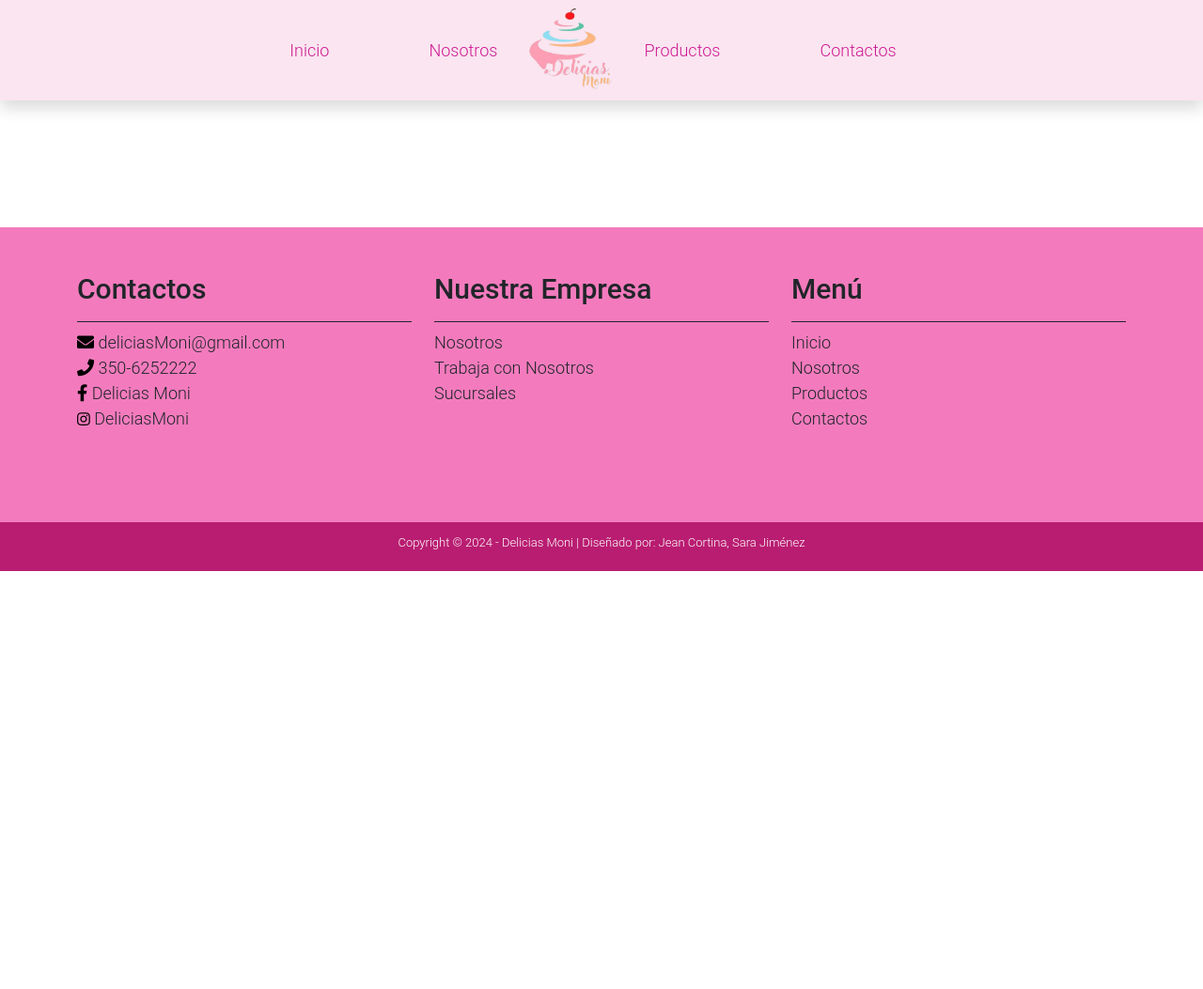
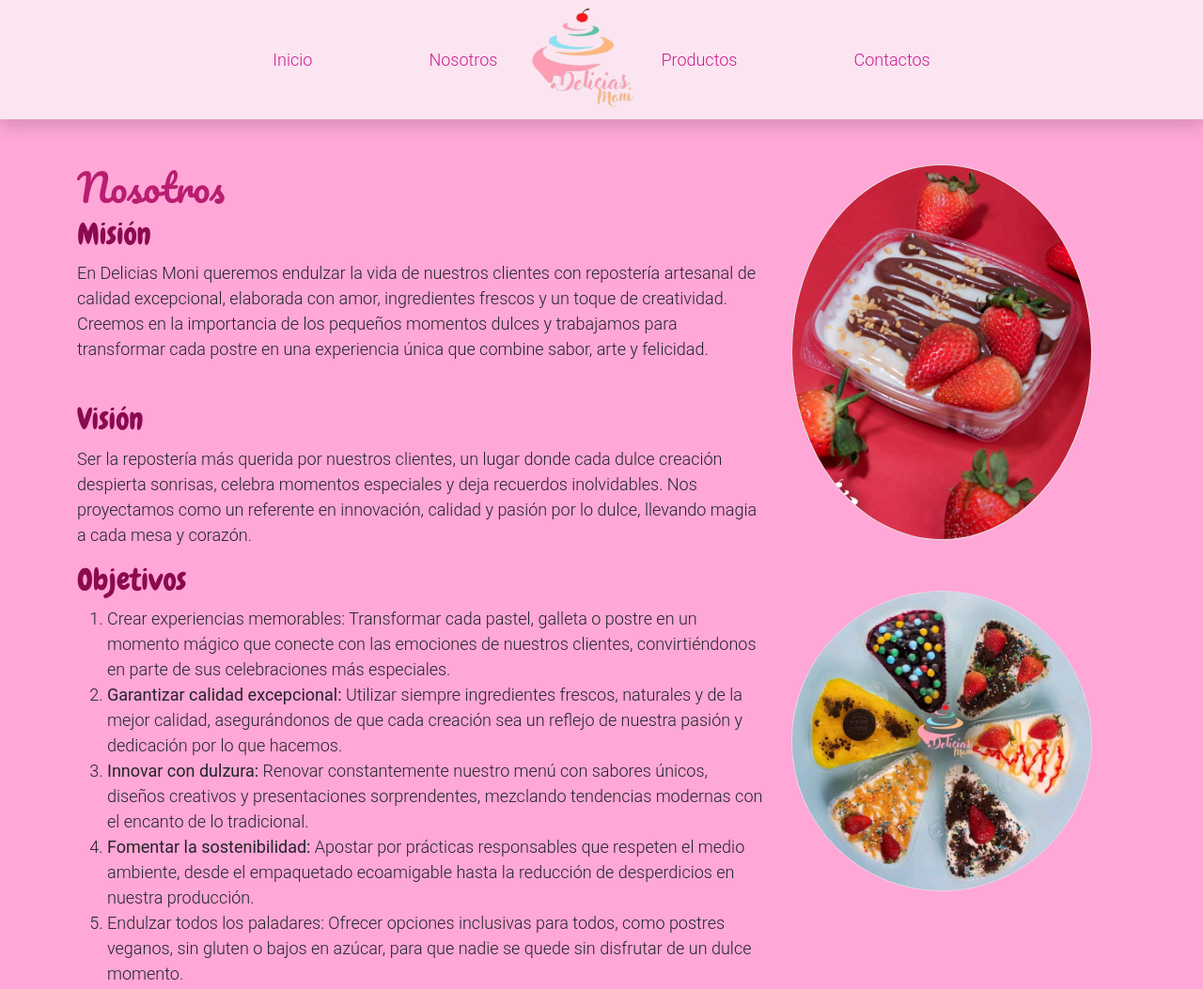
Before and after one commit to SARAJ2705/Proyecto, a plain HTML site: page nosotros.html in a window 1280 px wide. Shown: the top 1053 px of the page at 94% size. Before the commit the page ends 800 px from the top, so only its background shows below. Drawn offline with nearby package versions, Linux system fonts and the light colour scheme; files whose address does not match are found by name.

Commit message:
Solución a la barra de navegación

```diff
--- a/nosotros.html
+++ b/nosotros.html
@@ -11,8 +11,43 @@
     <link rel="stylesheet" href="assets/css/fontawesome.min.css">
     <link href="https://cdn.jsdelivr.net/npm/bootstrap@5.3.0-alpha3/dist/css/bootstrap.min.css" rel="stylesheet">
     <link href="https://fonts.googleapis.com/css2?family=Pacifico" rel="stylesheet">
+    <link href="https://fonts.googleapis.com/css2?family=Chewy" rel="stylesheet">
 </head>
 <body>
+    <!--Configuracion para la barra de navegación-->
+    <style>
+        .navbar {
+            padding: 1em 2em;
+        }
+
+        .navbar-nav {
+            display: flex;
+            align-items: center;
+        }
+
+        .nav-item {
+            margin-right: 3em;
+            margin-left: 3em;
+        }
+
+        .container-logo img {
+            border-radius: 50%;
+            max-width: 150px;
+            height: auto;
+        }
+
+        /* Responsive design */
+        @media (max-width: 800px) {
+            .navbar-nav {
+                flex-direction: column;
+                text-align: center;
+            }
+            .container-logo img {
+                max-width: 80px;
+                margin-top: 10px;
+            }
+        }
+    </style>
 
     <!-- Inicio Barra de navegación-->
     <nav class="navbar navbar-expand-lg navbar-ligth bg-ligth shadow" style="background-color: #fae5f0;">
@@ -21,44 +56,99 @@
                 <span class="navbar-toggler-icon"></span>
             </button>
 
-            <div class="container-logo" style="justify-content: center; position: absolute; left: 43%; @media (max-width: 800spx){
-                img{
-                    width: 8px;
-                }
-            }">
-                <img src="assets/img/logo-dmoni.png" alt="Delicias Moni Logo" width="30%" style="border-radius: 300% ;">
-            </div>
-
             <div class="collapse navbar-collapse mt-4 mb-4" id="navbarNav">
 
                 <ul class="navbar-nav" style="margin: auto;">
-                    <li class="nav-item" style="margin-right: 3em; margin-left: 2em;">
+                    <li class="nav-item">
                         <a class="nav-link active" aria-current="page" style="color:rgb(206, 26, 146)" href="index.html">Inicio</a>
                     </li>
-                    <li class="nav-item" style="margin-right: 3em; margin-left: 2em;">
+                    <li class="nav-item">
                         <a class="nav-link" href="nosotros.html" style="color:rgb(206, 26, 146)">Nosotros</a>
                     </li>
                     <li style="width: 50px;">
 
                     </li>
-                    <li class="nav-item" style="margin-right: 3em; margin-left: 2em;">
+                    <li class="nav-item">
                         <a class="nav-link" href="productos.html" style="color:rgb(206, 26, 146)">Productos</a>
                     </li>
-                    <li class="nav-item" style="margin-right: 3em; margin-left: 2em;">
+                    <li class="nav-item">
                         <a class="nav-link" href="#" style="color:rgb(206, 26, 146)">Contactos</a>
                     </li>
                 </ul>
+            </div>
+
+            <div class="container-logo" style="justify-content: center; position: absolute; margin-right: 1em; left: 43%;">
+                <img src="assets/img/logo-dmoni.png" alt="Delicias Moni Logo" width="150">
             </div>
         </div>
      </nav>
     <!--Fin Barra de navegacion-->
 
-    <!-- Inicio de seccion -->
+    <!-- Inicio de nosotros -->
 
-     <br><br><br><br><br>
+    <section class="bg-ligth py-5" style="background-color: #ffa7d6;">
+
+        <div class="container">
+            <div class="row align-item-center">
+                <div class="col-md-8 text-ligth">
+                    <h1 style="font-family: Pacifico; color: #b91d71; ">Nosotros</h1>
+                    <h2 style="font-family: Chewy; width: 20px; color: #8b0a4f;">Misión</h2>
+                    <p>
+                        En Delicias Moni queremos endulzar la vida de nuestros clientes con repostería artesanal de calidad excepcional,
+                        elaborada con amor, ingredientes frescos y un toque de creatividad.
+                        Creemos en la importancia de los pequeños momentos dulces y trabajamos para transformar cada postre en una experiencia única
+                        que combine sabor, arte y felicidad.
+
+                    </p>
+
+                    <br>
+                    <h2 style="font-family: Chewy; width: 20px; color: #8b0a4f;">Visión</h2>
+                    <p>Ser la repostería más querida por nuestros clientes, un lugar donde cada dulce creación despierta sonrisas,
+                        celebra momentos especiales y deja recuerdos inolvidables.
+                        Nos proyectamos como un referente en innovación, calidad y pasión por lo dulce, llevando magia a cada mesa y corazón.
+                    </p>
+
+                    <h2 style="font-family: Chewy; width: 20px; color: #8b0a4f;">Objetivos</h2>
+                    <ol>
+                        <li>Crear experiencias memorables: Transformar cada pastel, galleta o postre en un momento mágico que conecte con las emociones
+                            de nuestros clientes, convirtiéndonos en parte de sus celebraciones más especiales.
+                        </li>
+                        <li>
+                            <b>Garantizar calidad excepcional:</b> Utilizar siempre ingredientes frescos, naturales y de la mejor calidad,
+                            asegurándonos de que cada creación sea un reflejo de nuestra pasión y dedicación por lo que hacemos.
+                        </li>
+                        <li>
+                            <b>Innovar con dulzura:</b> Renovar constantemente nuestro menú con sabores únicos, diseños creativos y presentaciones sorprendentes,
+                            mezclando tendencias modernas con el encanto de lo tradicional.
+                        </li>
+                        <li>
+                            <b>Fomentar la sostenibilidad:</b> Apostar por prácticas responsables que respeten el medio ambiente,
+                            desde el empaquetado ecoamigable hasta la reducción de desperdicios en nuestra producción.
+                        </li>
+                        <li>
+                            Endulzar todos los paladares: Ofrecer opciones inclusivas para todos, como postres veganos, sin gluten o bajos en azúcar,
+                            para que nadie se quede sin disfrutar de un dulce momento.
+                        </li>
+                    </ol>
 
 
-    <!-- Fin de seccion -->
+
+                </div>
+                <div class="col-md-4">
+                    <img src="assets/img/fresas.jfif" class="rounded-circle img-fluid border" width="90%">
+                    <br>
+                    <br>
+                    <br>
+                    <img src="assets/img/imagen1.jpg" class="rounded-circle img-fluid border" width="90%">
+                </div>
+
+
+            </div>
+
+        </div>
+    </section>
+
+    <!-- Fin de nosotros -->
 
 
     <!-- Inicio de pie -->
```
Also changed, not shown: index.html (+43 -13 lines), productos.html (+42 -13 lines), assets/img/deditos.jpeg (added), assets/img/fresas.jfif (added), assets/img/medio_pudin.png (added), assets/img/postre_fresa.jpeg (added), assets/img/pudin.png (added).
